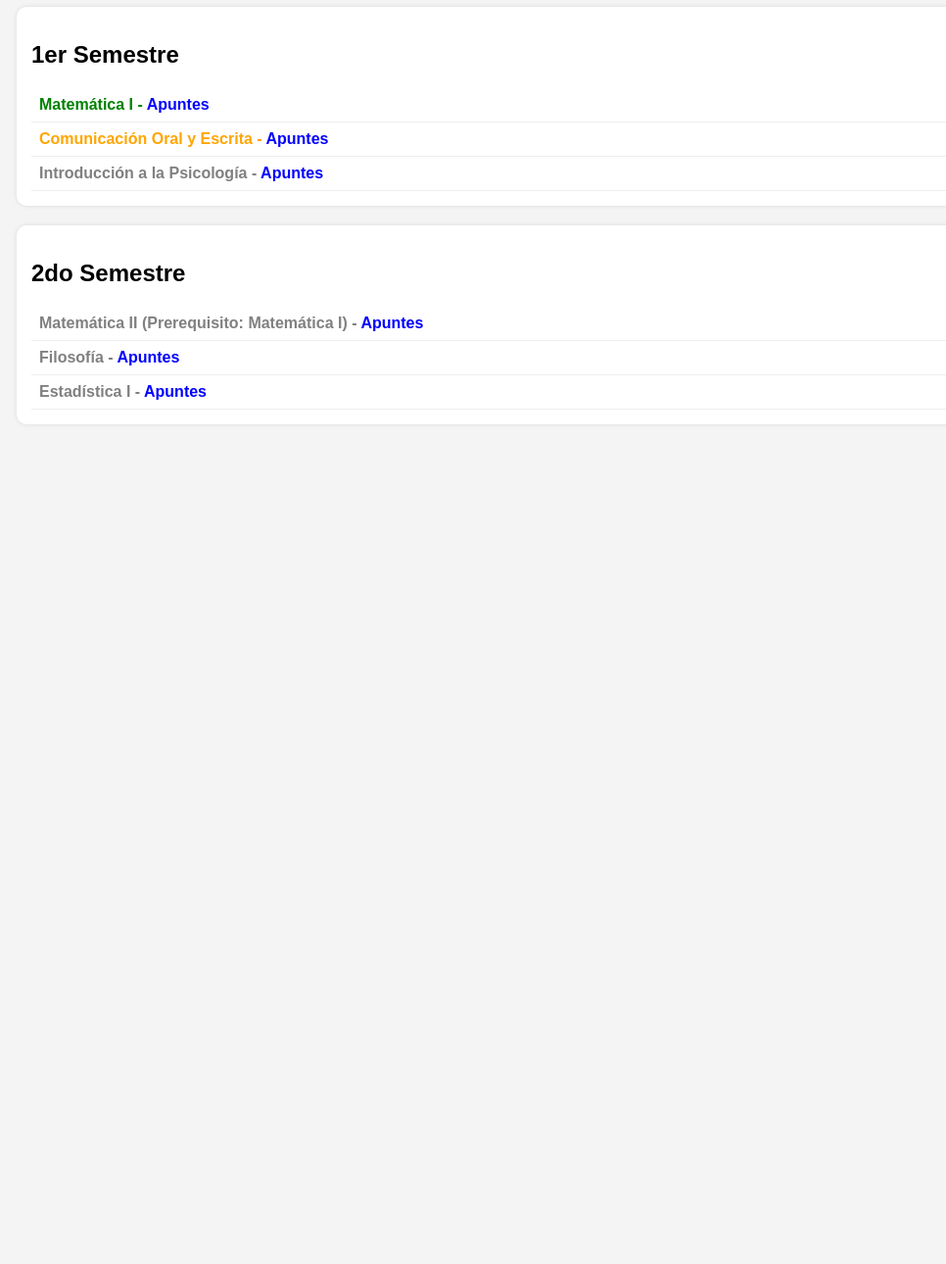
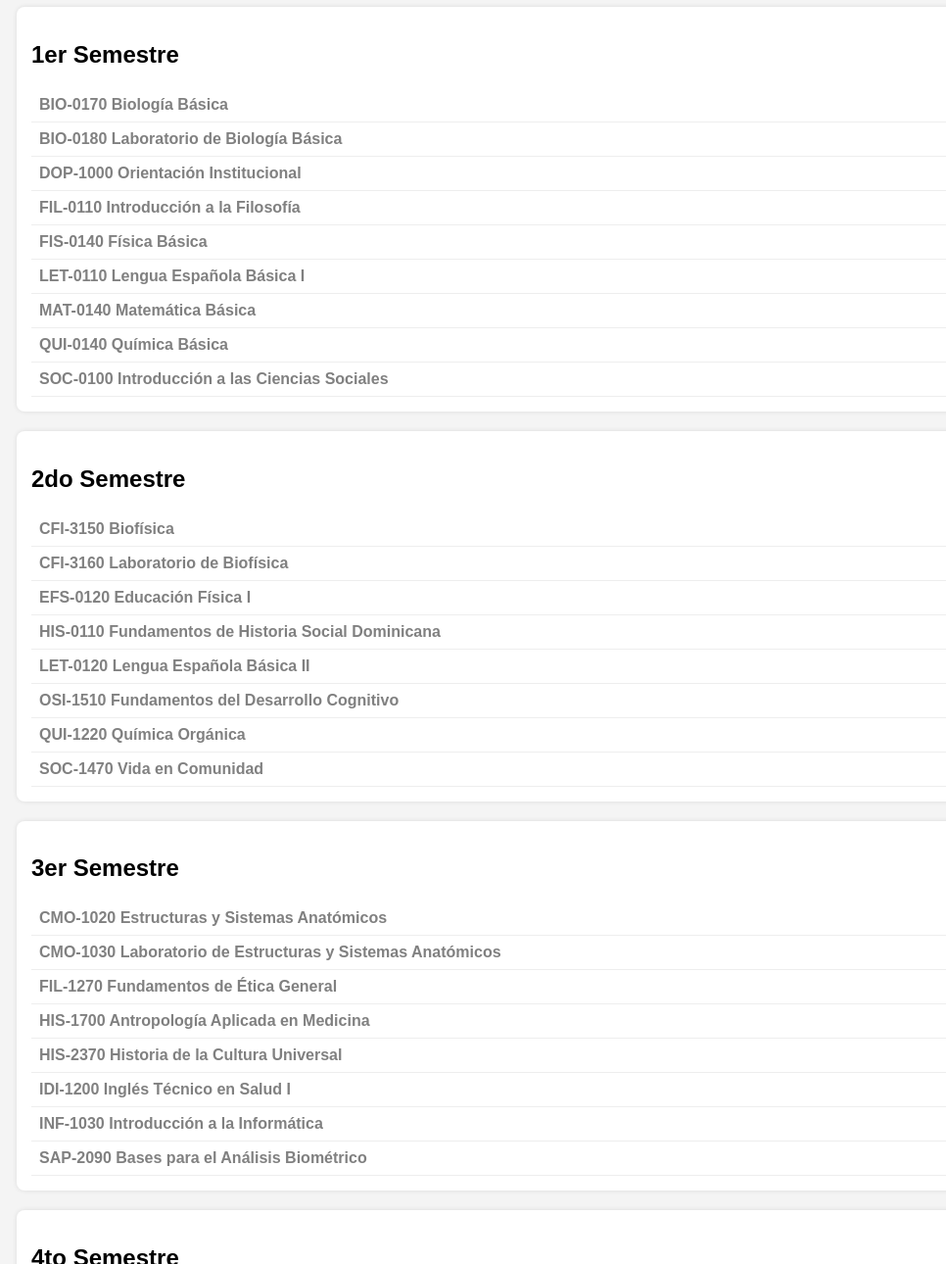
Before and after one commit to osamanthaloralopez1911-spec/Malla-universitaria, a plain HTML site: page index.html in a window 1280 px wide. Shown: the part 94-1384 px from the top of the page at 98% size, without its empty margins (3-969 px from the left). Before the commit the page ends 800 px from the top, so only its background shows below. Drawn offline with Linux system fonts and the light colour scheme.

Commit message:
index.html

```diff
--- a/index.html
+++ b/index.html
@@ -1,8 +1,8 @@
 <!DOCTYPE html>
-<html>
+<html lang="es">
 <head>
   <meta charset="UTF-8">
-  <title>Malla Curricular</title>
+  <title>Malla Curricular Medicina UASD</title>
   <style>
     body {
       font-family: Arial, sans-serif;
@@ -15,7 +15,7 @@
     }
     .semestre {
       background: white;
-      border-radius: 10px;
+      border-radius: 8px;
       padding: 15px;
       margin-bottom: 20px;
       box-shadow: 0 0 5px rgba(0,0,0,0.1);
@@ -24,41 +24,84 @@
       padding: 8px;
       border-bottom: 1px solid #eee;
     }
-    .aprobada {
-      color: green;
-      font-weight: bold;
-    }
-    .cursando {
-      color: orange;
-      font-weight: bold;
-    }
-    .pendiente {
-      color: gray;
-      font-weight: bold;
-    }
-    a {
-      text-decoration: none;
-      color: blue;
-    }
+    .aprobada { color: green; font-weight: bold; }
+    .cursando { color: orange; font-weight: bold; }
+    .pendiente { color: gray; font-weight: bold; }
+    a { text-decoration: none; color: #1a73e8; }
   </style>
 </head>
 <body>
+  <h1>📚 Malla Medicina UASD — Pre-Médica</h1>
 
-  <h1>📚 Malla Curricular</h1>
-
+  <!-- Primer Semestre -->
   <div class="semestre">
     <h2>1er Semestre</h2>
-    <div class="materia aprobada">Matemática I - <a href="https://link-a-tus-apuntes.com">Apuntes</a></div>
-    <div class="materia cursando">Comunicación Oral y Escrita - <a href="#">Apuntes</a></div>
-    <div class="materia pendiente">Introducción a la Psicología - <a href="#">Apuntes</a></div>
+    <div class="materia pendiente">BIO-0170 Biología Básica</div>
+    <div class="materia pendiente">BIO-0180 Laboratorio de Biología Básica</div>
+    <div class="materia pendiente">DOP-1000 Orientación Institucional</div>
+    <div class="materia pendiente">FIL-0110 Introducción a la Filosofía</div>
+    <div class="materia pendiente">FIS-0140 Física Básica</div>
+    <div class="materia pendiente">LET-0110 Lengua Española Básica I</div>
+    <div class="materia pendiente">MAT-0140 Matemática Básica</div>
+    <div class="materia pendiente">QUI-0140 Química Básica</div>
+    <div class="materia pendiente">SOC-0100 Introducción a las Ciencias Sociales</div>
   </div>
 
+  <!-- Segundo Semestre -->
   <div class="semestre">
     <h2>2do Semestre</h2>
-    <div class="materia pendiente">Matemática II (Prerequisito: Matemática I) - <a href="#">Apuntes</a></div>
-    <div class="materia pendiente">Filosofía - <a href="#">Apuntes</a></div>
-    <div class="materia pendiente">Estadística I - <a href="#">Apuntes</a></div>
+    <div class="materia pendiente">CFI-3150 Biofísica</div>
+    <div class="materia pendiente">CFI-3160 Laboratorio de Biofísica</div>
+    <div class="materia pendiente">EFS-0120 Educación Física I</div>
+    <div class="materia pendiente">HIS-0110 Fundamentos de Historia Social Dominicana</div>
+    <div class="materia pendiente">LET-0120 Lengua Española Básica II</div>
+    <div class="materia pendiente">OSI-1510 Fundamentos del Desarrollo Cognitivo</div>
+    <div class="materia pendiente">QUI-1220 Química Orgánica</div>
+    <div class="materia pendiente">SOC-1470 Vida en Comunidad</div>
   </div>
 
+  <!-- Tercer Semestre -->
+  <div class="semestre">
+    <h2>3er Semestre</h2>
+    <div class="materia pendiente">CMO-1020 Estructuras y Sistemas Anatómicos</div>
+    <div class="materia pendiente">CMO-1030 Laboratorio de Estructuras y Sistemas Anatómicos</div>
+    <div class="materia pendiente">FIL-1270 Fundamentos de Ética General</div>
+    <div class="materia pendiente">HIS-1700 Antropología Aplicada en Medicina</div>
+    <div class="materia pendiente">HIS-2370 Historia de la Cultura Universal</div>
+    <div class="materia pendiente">IDI-1200 Inglés Técnico en Salud I</div>
+    <div class="materia pendiente">INF-1030 Introducción a la Informática</div>
+    <div class="materia pendiente">SAP-2090 Bases para el Análisis Biométrico</div>
+  </div>
+
+  <!-- Cuarto Semestre -->
+  <div class="semestre">
+    <h2>4to Semestre</h2>
+    <div class="materia pendiente">CFI-0160 Fisiología Celular</div>
+    <div class="materia pendiente">CMO-0300 Bases Histológicas del Organismo</div>
+    <div class="materia pendiente">CMO-0340 Laboratorio de Bases Histológicas del Organismo</div>
+    <div class="materia pendiente">IDI-1270 Inglés Técnico en Salud II</div>
+    <div class="materia pendiente">MED-0330 Salud y Conducta Humana</div>
+    <div class="materia pendiente">MED-0340 Laboratorio Salud y Conducta Humana</div>
+    <div class="materia pendiente">SAP-1050 Introducción a la Metodología de Investigación en Salud</div>
+    <div class="materia pendiente">SAP-1150 Fundamentos del Soporte Vital Básico</div>
+    <div class="materia pendiente">SAP-2080 Técnicas Informáticas e Investigación en Salud</div>
+  </div>
+
+  <!-- Quinto Semestre -->
+  <div class="semestre">
+    <h2>5to Semestre</h2>
+    <div class="materia pendiente">CFI-1230 Genética Médica</div>
+    <div class="materia pendiente">CFI-1240 Laboratorio de Genética Médica</div>
+    <div class="materia pendiente">CFI-2330 Bioquímica I</div>
+    <div class="materia pendiente">CFI-2340 Laboratorio de Bioquímica I</div>
+    <div class="materia pendiente">CMO-1420 Embriología</div>
+    <div class="materia pendiente">CMO-2320 Historia General de Órgano y Sistemas Humanos</div>
+    <div class="materia pendiente">CMO-2330 Laboratorio de Historia General de Órgano y Sistemas Humanos</div>
+    <div class="materia pendiente">CMO-3140 Anatomía Humana I</div>
+    <div class="materia pendiente">CMO-3150 Laboratorio de Anatomía Humana I</div>
+    <div class="materia pendiente">MED-3100 Introducción a la Clínica</div>
+    <div class="materia pendiente">MIP-1330 Microbiología</div>
+    <div class="materia pendiente">SAP-1100 Promoción en Salud</div>
+  </div>
 </body>
 </html>
```
